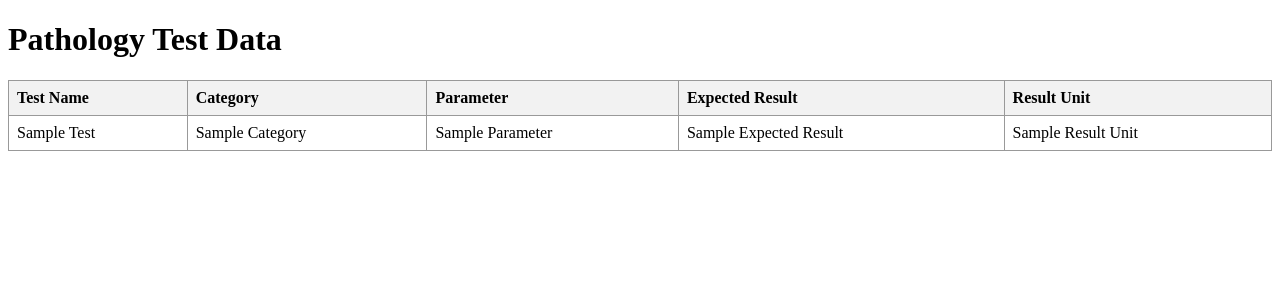
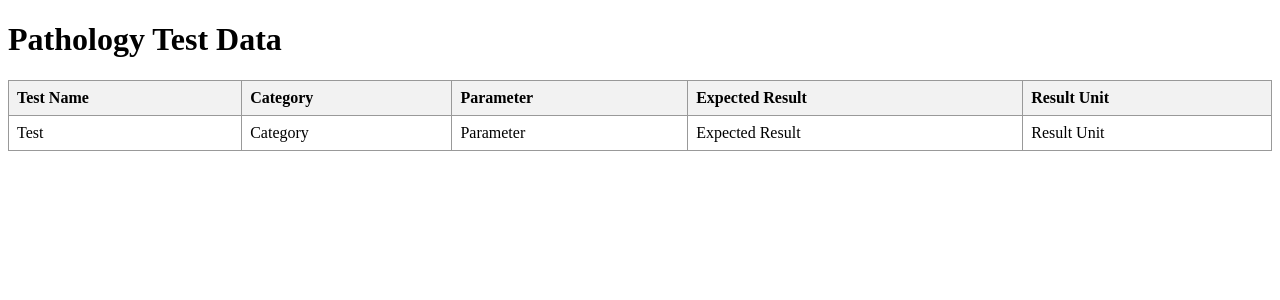
Before and after one commit to Niteeshkr1/django, a Django app: template myproject/myproject/templates/index.html in a window 1280 px wide. Shown: the top 300 px of the page. Run offline with Django 4.2, Linux system fonts and the light colour scheme; the template is opened without the code that fills it, so the values that code supplies are empty.

Commit message:
Update index.html

```diff
--- a/myproject/myproject/templates/index.html
+++ b/myproject/myproject/templates/index.html
@@ -32,16 +32,14 @@
         </tr>
     </thead>
     <tbody>
-        <!-- Replace this sample data with your actual Django model data -->
+
         <tr>
-            <td>Sample Test</td>
-            <td>Sample Category</td>
-            <td>Sample Parameter</td>
-            <td>Sample Expected Result</td>
-            <td>Sample Result Unit</td>
+            <td> Test</td>
+            <td> Category</td>
+            <td> Parameter</td>
+            <td> Expected Result</td>
+            <td> Result Unit</td>
         </tr>
-        <!-- Iterate through your Django model data to populate the table -->
-        <!-- Example Django template code: -->
         {% for test_master in test_masters %}
         <tr>
             <td>{{ test_master.test.test_name }}</td>
```
